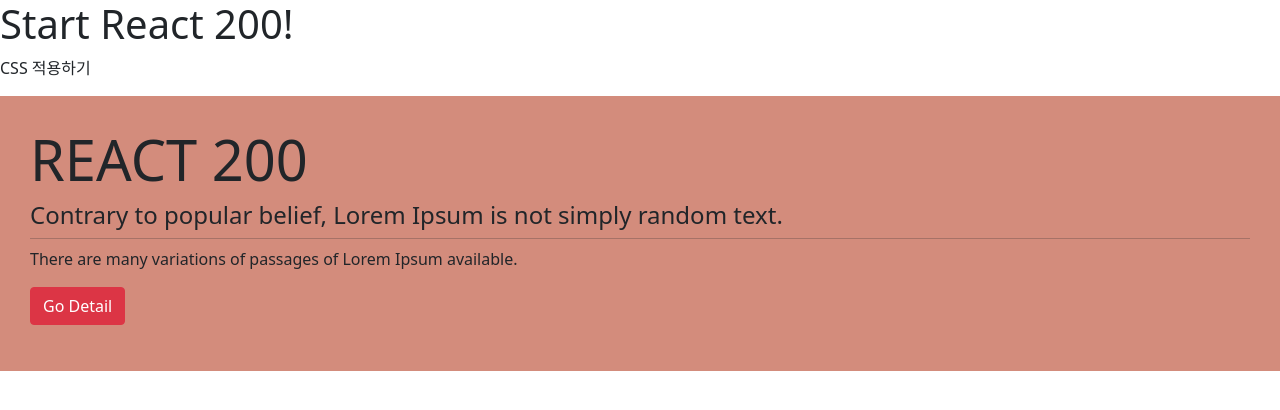
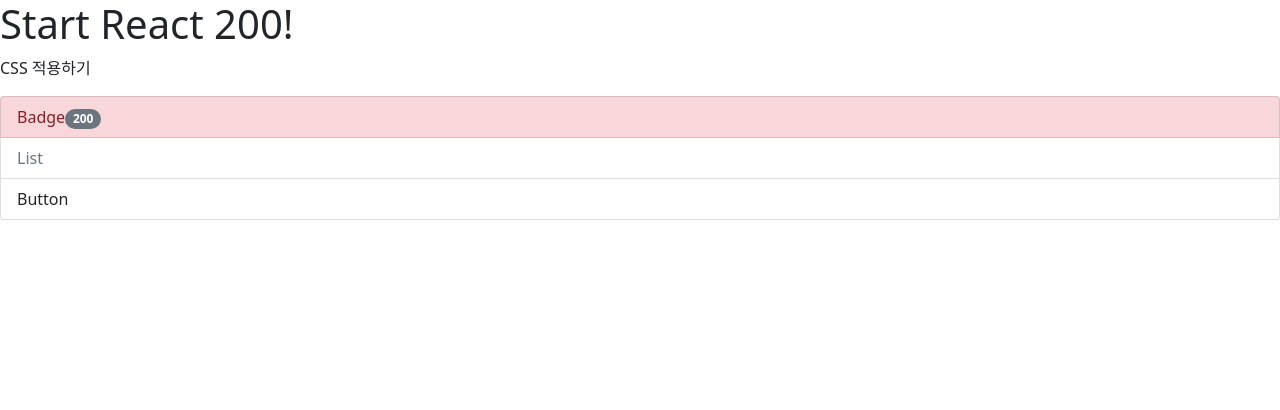
Before and after one commit to prsn-ts/react200, a React (Create React App) app: page / in a window 1280 px wide. Shown: the top 410 px of the page. Built offline with nearby package versions, Linux system fonts and the light colour scheme.

Commit message:
reactstrap List Group사용하기(초급 047)

```diff
--- a/src/App.js
+++ b/src/App.js
@@ -1,5 +1,5 @@
 import React from 'react';
-import ReactstrapJumbotron from './R046_ReactstrapJumbotron'
+import ListGroup from './R047_ReactstrapListGroup'
 import 'bootstrap/dist/css/bootstrap.css'
 
 function App() {
@@ -7,7 +7,7 @@
     <div>
       <h1>Start React 200!</h1>
       <p>CSS 적용하기</p>
-      <ReactstrapJumbotron/>
+      <ListGroup/>
     </div>
   );
 }
--- /dev/null
+++ b/src/R047_ReactstrapListGroup.js
@@ -0,0 +1,22 @@
+import React, { Component } from 'react';
+import { ListGroup, ListGroupItem, Badge } from 'reactstrap';
+
+class R047_ReactstrapListGroup extends Component {
+    render() {
+        return (
+            <>
+                <ListGroup>
+                    <ListGroupItem color='danger'
+                    className='justify-content-between'>Badge
+                        <Badge pill>200</Badge>
+                    </ListGroupItem>
+                    <ListGroupItem disabled tag='a' href='https://www.naver.com'>
+                    List</ListGroupItem>
+                    <ListGroupItem tag='button' action onClick={e => alert("button")}>Button</ListGroupItem>
+                </ListGroup>
+            </>
+        )
+    }
+}
+
+export default R047_ReactstrapListGroup;
```
